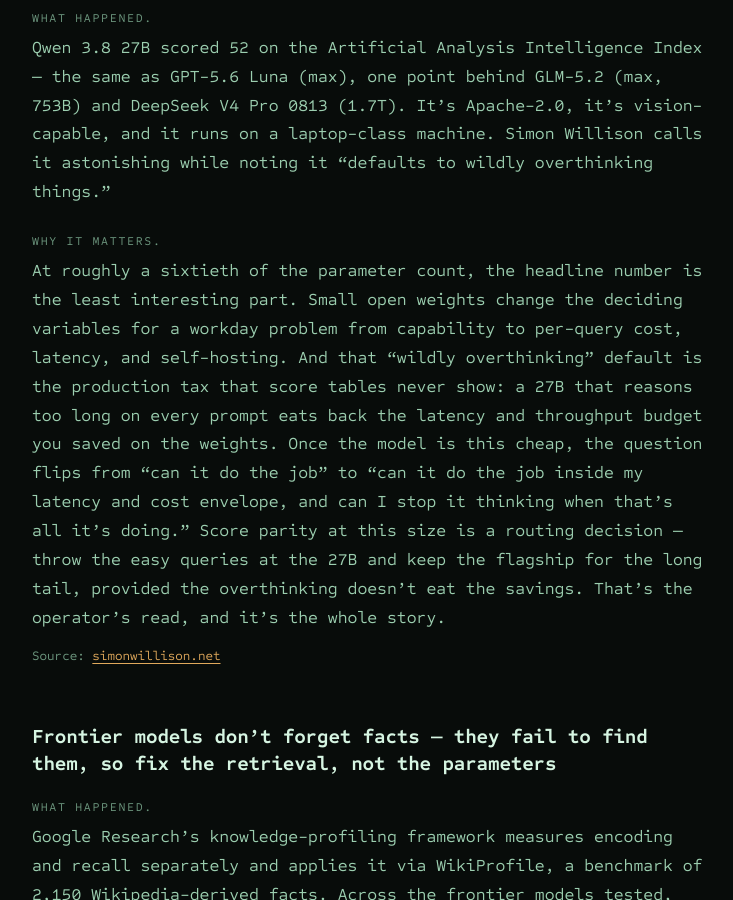
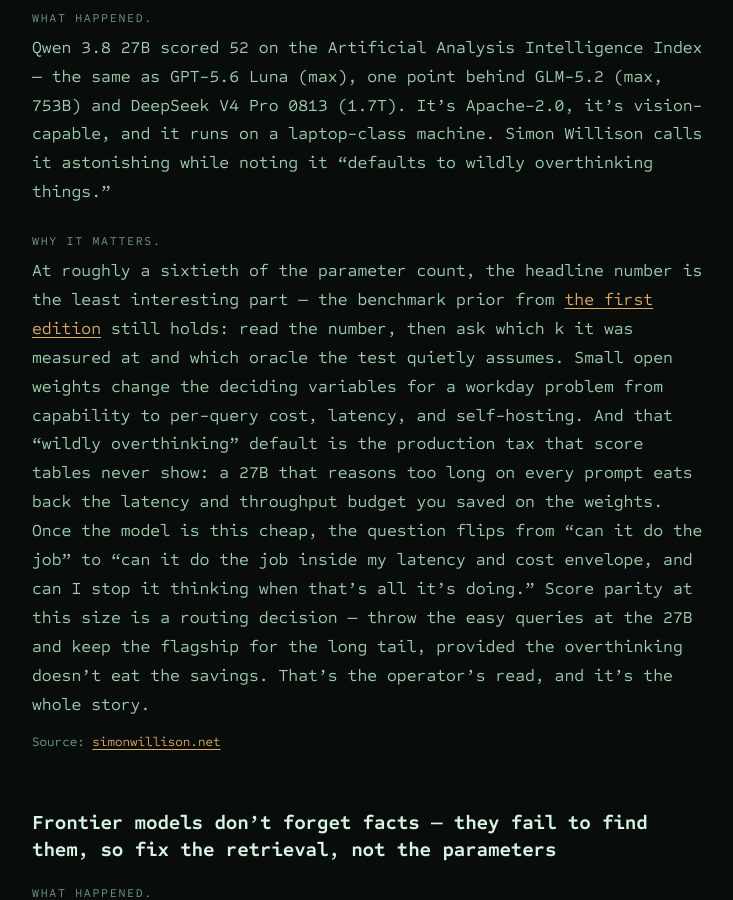
Before and after one commit to cheesejaguar/daily-downlink, a Jekyll site: the page built from _posts/2026-08-19-small-weights-lost-keys-and-the-last-clean-text.md, in a window 1280 px wide and 900 px high, scrolled down 694 px. Shown: the whole window, without its empty margins (356-1089 px from the left). Built offline with Jekyll 4.4.1, drawn with Linux system fonts in a browser that asks for light colours; some of the changed text lies outside the part shown.

Commit message:
post: cross-reference backlinks to the first edition in today's small-weights edition

```diff
--- a/_posts/2026-08-19-small-weights-lost-keys-and-the-last-clean-text.md
+++ b/_posts/2026-08-19-small-weights-lost-keys-and-the-last-clean-text.md
@@ -25,17 +25,19 @@
 "defaults to wildly overthinking things."
 
 **Why it matters.** At roughly a sixtieth of the parameter count, the headline
-number is the least interesting part. Small open weights change the deciding
-variables for a workday problem from capability to per-query cost, latency, and
-self-hosting. And that "wildly overthinking" default is the production tax that
-score tables never show: a 27B that reasons too long on every prompt eats back
-the latency and throughput budget you saved on the weights. Once the model is
-this cheap, the question flips from "can it do the job" to "can it do the job
-inside my latency and cost envelope, and can I stop it thinking when that's all
-it's doing." Score parity at this size is a routing decision — throw the easy
-queries at the 27B and keep the flagship for the long tail, provided the
-overthinking doesn't eat the savings. That's the operator's read, and it's the
-whole story.
+number is the least interesting part — the benchmark prior from [the first
+edition](https://blog.aaronx.co/2026/08/19/welcome-to-the-daily-downlink/) still
+holds: read the number, then ask which k it was measured at and which oracle the
+test quietly assumes. Small open weights change the deciding variables for a
+workday problem from capability to per-query cost, latency, and self-hosting.
+And that "wildly overthinking" default is the production tax that score tables
+never show: a 27B that reasons too long on every prompt eats back the latency
+and throughput budget you saved on the weights. Once the model is this cheap,
+the question flips from "can it do the job" to "can it do the job inside my
+latency and cost envelope, and can I stop it thinking when that's all it's
+doing." Score parity at this size is a routing decision — throw the easy queries
+at the 27B and keep the flagship for the long tail, provided the overthinking
+doesn't eat the savings. That's the operator's read, and it's the whole story.
 
 _Source: [simonwillison.net](https://simonwillison.net/2026/Aug/17/qwen-38-27b-scores-52/)_
 
@@ -102,5 +104,8 @@
 benchmarks start scoring "encoded but not recallable" separately the way
 WikiProfile does, and whether inference-time retrieval plus a thinking budget
 becomes the default answer to long-tail facts instead of more scale. That would
-be a cheap win for everyone running retrieval over a model that already knows the
-answer.
+be a cheap win for everyone running retrieval over a model that already knows
+the answer — and the kind of decay-measurement the [first
+edition](https://blog.aaronx.co/2026/08/19/welcome-to-the-daily-downlink/) noted
+in its preview: a benchmark is only as useful as the half-life of the question
+it asks.
```
